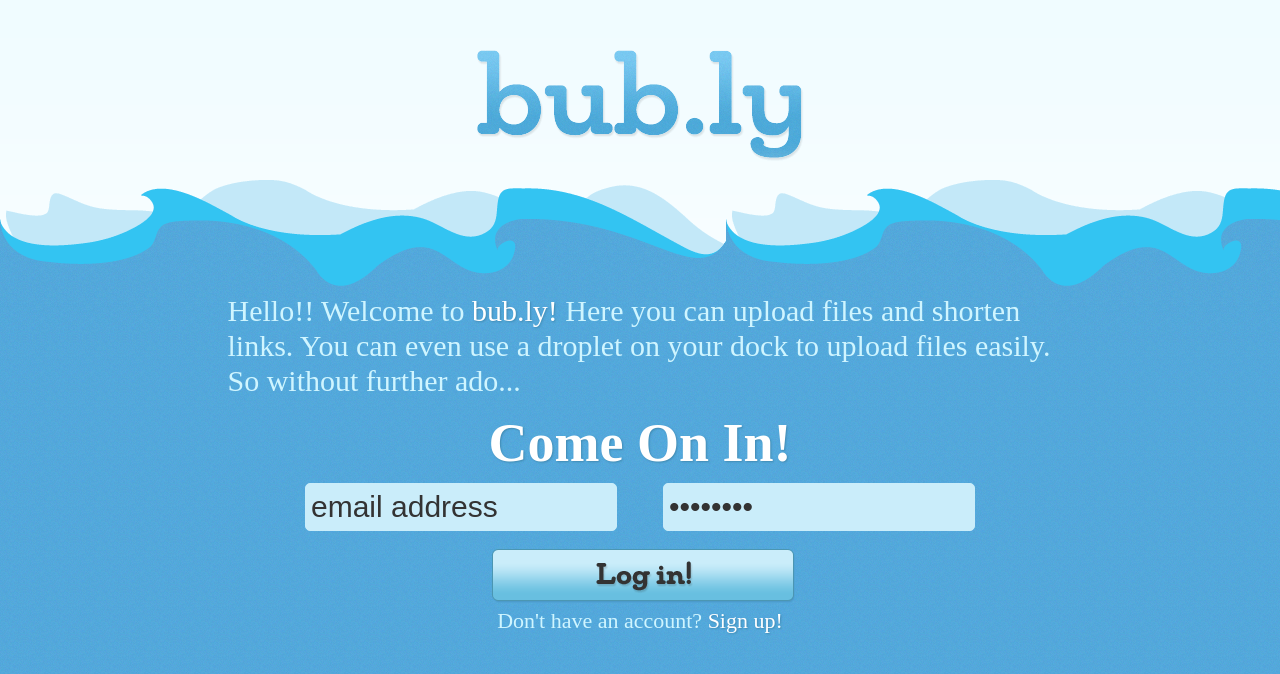
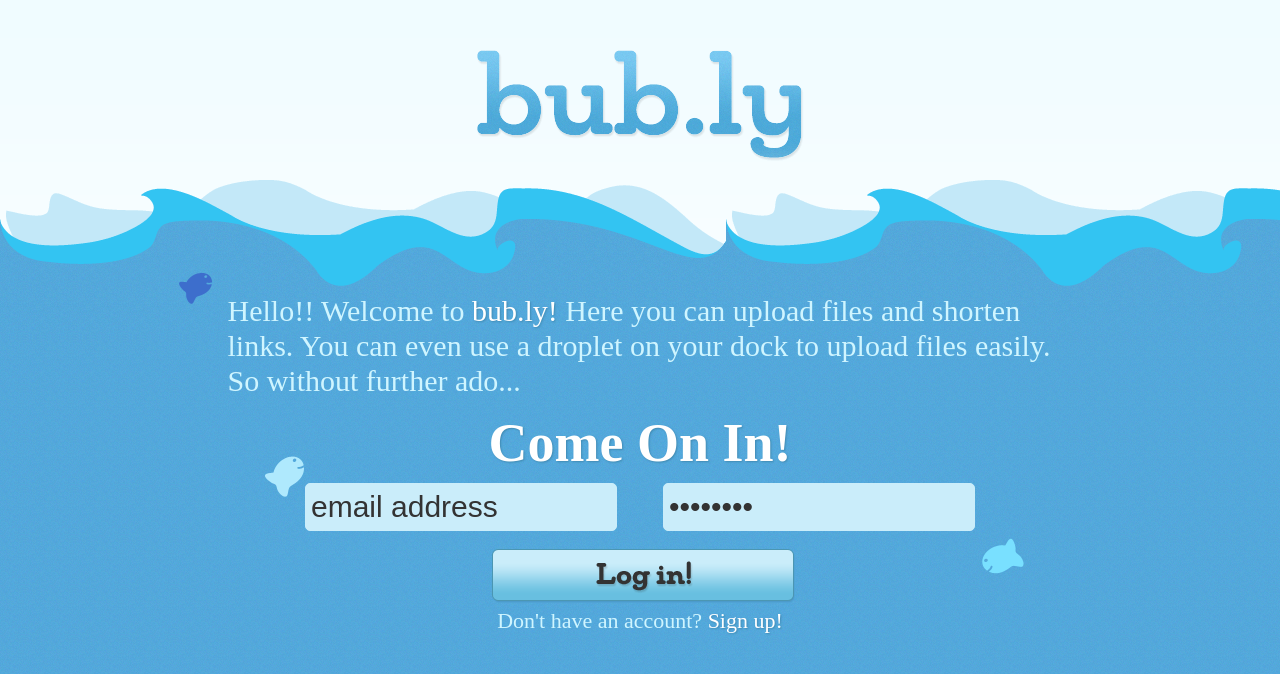
Before and after one commit to misstricky/Bub.ly, a Django app: template templates/login.html in a window 1280 px wide. Shown: the top 674 px of the page. Run offline with Django 3.2, Linux system fonts and the light colour scheme; the template is opened without the code that fills it, so the values that code supplies are empty; some libraries are stand-ins or nearby versions.

Commit message:
almost forgot the fish

```diff
--- a/static/css/base.css
+++ b/static/css/base.css
@@ -55,6 +55,7 @@ a{
 #ocean-floor .ocean-main{
     width:930px;
     margin:0 auto;
+    background:transparent url(images/fishies.gif) 0 90px no-repeat;
 }
 
 #ocean-floor .ocean-text{
```
Also changed, not shown: static/css/images/fishies.gif (added).
